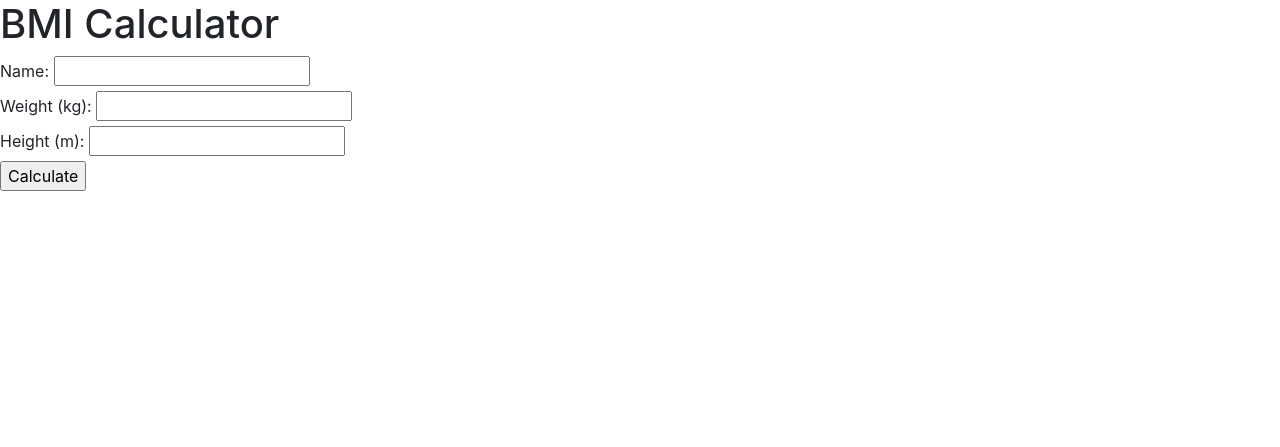
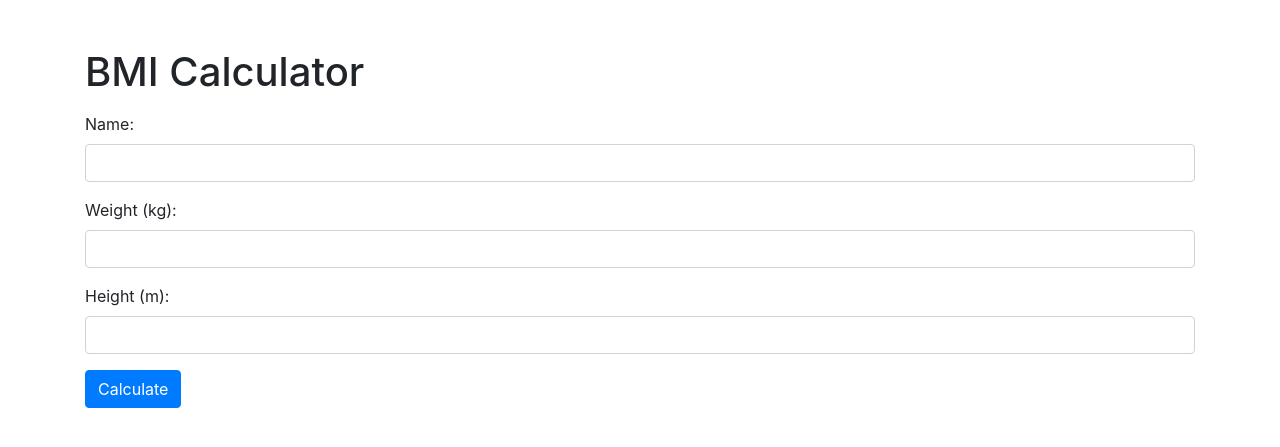
Before and after one commit to Achref-ab/tp-02, a PHP site: page / in a window 1280 px wide. Shown: the top 447 px of the page. Run offline with PHP 8.4, Linux system fonts and the light colour scheme.

Commit message:
Update index.html

```diff
--- a/tp-2/index.php
+++ b/tp-2/index.php
@@ -1,60 +1,31 @@
-<?php
-$result = "";
-if ($_SERVER['REQUEST_METHOD'] == 'POST') {
-    $name = htmlspecialchars($_POST['name']);
-    $weight = floatval($_POST['weight']);
-    $height = floatval($_POST['height']);
-
-    if ($weight > 0 && $height > 0) {
-        $bmi = $weight / ($height * $height);
-        if ($bmi < 18.5) {
-            $interpretation = "Underweight";
-        } elseif ($bmi < 25) {
-            $interpretation = "Normal weight";
-        } elseif ($bmi < 30) {
-            $interpretation = "Overweight";
-        } else {
-            $interpretation = "Obesity";
-        }
-        $result = "Hello, $name. Your BMI is " . number_format($bmi, 2) . " ($interpretation).";
-    } else {
-        $result = "Invalid input values.";
-    }
-}
-?>
 <!DOCTYPE html>
 <html lang="en">
 <head>
-<head>
     <meta charset="UTF-8">
     <title>BMI Calculator with jQuery and Bootstrap</title>
-
-    <!-- Bootstrap CSS -->
     <link rel="stylesheet" href="https://stackpath.bootstrapcdn.com/bootstrap/4.5.2/css/bootstrap.min.css">
-
-    <!-- jQuery -->
     <script src="https://code.jquery.com/jquery-3.6.0.min.js"></script>
-
-    <!-- Bootstrap JavaScript -->
-    <script src="https://stackpath.bootstrapcdn.com/bootstrap/4.5.2/js/bootstrap.min.js"></script>
-
-    <link rel="stylesheet" href="style.css">
-</head>
-    <meta charset="UTF-8">
-    <title>BMI Calculator</title>
-    <link rel="stylesheet" href="style.css">
 </head>
 <body>
-    <h1>BMI Calculator</h1>
-    <?php if ($result != "") { echo "<p>$result</p>"; } ?>
-    <form action="" method="post">
-        <label for="name">Name:</label>
-        <input type="text" id="name" name="name" required><br>
-        <label for="weight">Weight (kg):</label>
-        <input type="number" id="weight" name="weight" required><br>
-        <label for="height">Height (m):</label>
-        <input type="number" id="height" name="height" required><br>
-        <input type="submit" value="Calculate">
-    </form>
+    <div class="container">
+        <h1 class="mt-5">BMI Calculator</h1>
+        <div id="result" class="mt-3"></div>
+        <form id="bmiForm" class="mt-3">
+            <div class="form-group">
+                <label for="name">Name:</label>
+                <input type="text" id="name" name="name" class="form-control" required>
+            </div>
+            <div class="form-group">
+                <label for="weight">Weight (kg):</label>
+                <input type="number" id="weight" name="weight" class="form-control" required>
+            </div>
+            <div class="form-group">
+                <label for="height">Height (m):</label>
+                <input type="number" id="height" name="height" class="form-control" required>
+            </div>
+            <button type="submit" class="btn btn-primary">Calculate</button>
+        </form>
+    </div>
+    <script src="script.js"></script>
 </body>
 </html>
```
